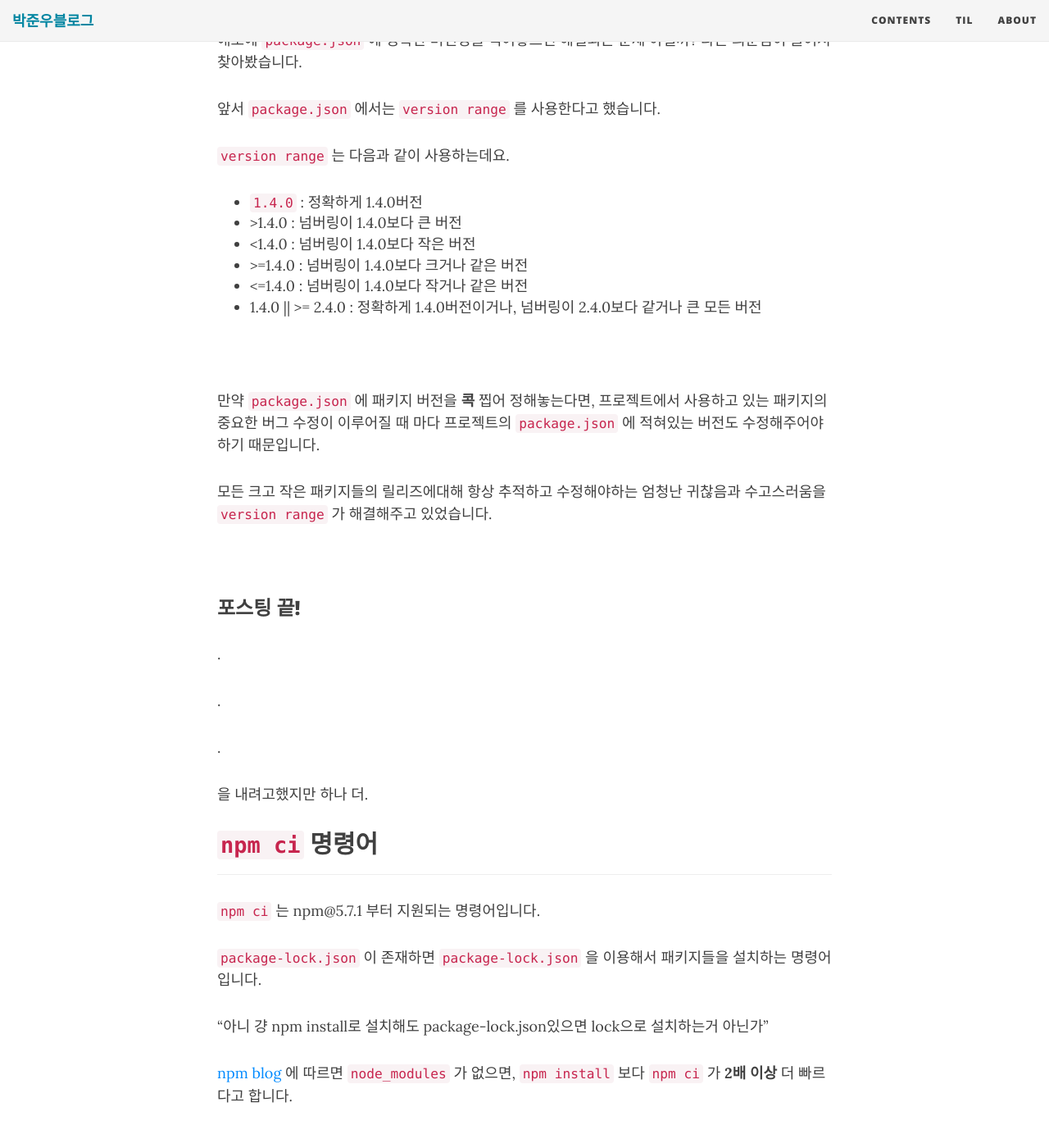
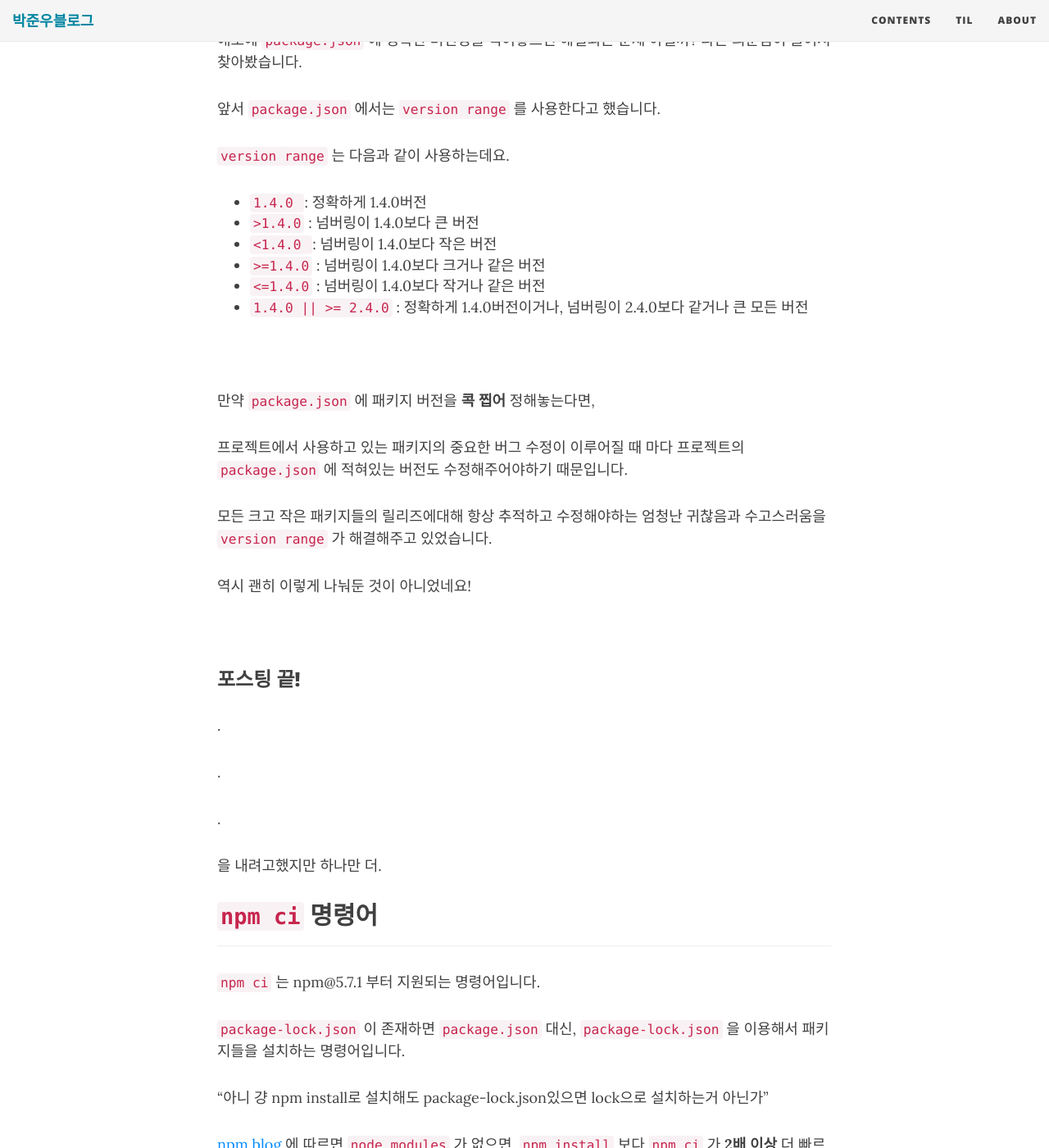
Before and after one commit to JUNWOO45/junwoo45.github.io.archived, a Jekyll site: the page built from _posts/2019-10-02-package-lock.md, in a window 1280 px wide and 1400 px high, scrolled down 3529 px. Shown: the whole window at 82% size. Built offline with Jekyll 4.4.1, drawn with Linux system fonts in a browser that asks for light colours; nearby versions of some CDN libraries; comment, search, counter and statistics services are not loaded.

Commit message:
문맥교정

```diff
--- a/_posts/2019-10-02-package-lock.md
+++ b/_posts/2019-10-02-package-lock.md
@@ -109,19 +109,22 @@ package-lock.json을 자주 봤지만 어떤 역할을 하는지 모르고 있
 
 `version range` 는 다음과 같이 사용하는데요.
 
-- `1.4.0` : 정확하게 1.4.0버전
-- \>1.4.0 : 넘버링이 1.4.0보다 큰 버전
-- <1.4.0 : 넘버링이 1.4.0보다 작은 버전
-- \>=1.4.0 : 넘버링이 1.4.0보다 크거나 같은 버전
-- <=1.4.0 : 넘버링이 1.4.0보다 작거나 같은 버전
-- 1.4.0 \|\| \>\= 2.4.0 : 정확하게 1.4.0버전이거나, 넘버링이 2.4.0보다 같거나 큰 모든 버전
+- `1.4.0 `: 정확하게 1.4.0버전
+- `>1.4.0` : 넘버링이 1.4.0보다 큰 버전
+- `<1.4.0 `: 넘버링이 1.4.0보다 작은 버전
+- `>=1.4.0` : 넘버링이 1.4.0보다 크거나 같은 버전
+- `<=1.4.0` : 넘버링이 1.4.0보다 작거나 같은 버전
+- `1.4.0 || >= 2.4.0` : 정확하게 1.4.0버전이거나, 넘버링이 2.4.0보다 같거나 큰 모든 버전
 
 <br>
 
-만약 `package.json` 에 패키지 버전을 **콕** 찝어 정해놓는다면,
+만약 `package.json` 에 패키지 버전을 **콕 찝어** 정해놓는다면,
+
 프로젝트에서 사용하고 있는 패키지의 중요한 버그 수정이 이루어질 때 마다 프로젝트의 `package.json` 에 적혀있는 버전도 수정해주어야하기 때문입니다.
 
 모든 크고 작은 패키지들의 릴리즈에대해 항상 추적하고 수정해야하는 엄청난 귀찮음과 수고스러움을 `version range` 가 해결해주고 있었습니다.
+
+역시 괜히 이렇게 나눠둔 것이 아니었네요!
 
 <br>
 
@@ -133,7 +136,7 @@ package-lock.json을 자주 봤지만 어떤 역할을 하는지 모르고 있
 
 .
 
-을 내려고했지만 하나 더.
+을 내려고했지만 하나만 더.
 
 ## `npm ci` 명령어
 
@@ -141,7 +144,7 @@ package-lock.json을 자주 봤지만 어떤 역할을 하는지 모르고 있
 
 `npm ci` 는 npm@5.7.1 부터 지원되는 명령어입니다.
 
-`package-lock.json` 이 존재하면 `package-lock.json` 을 이용해서 패키지들을 설치하는 명령어입니다.
+`package-lock.json` 이 존재하면 `package.json` 대신,  `package-lock.json` 을 이용해서 패키지들을 설치하는 명령어입니다.
 
 "아니 걍 npm install로 설치해도 package-lock.json있으면 lock으로 설치하는거 아닌가"
 
@@ -149,9 +152,13 @@ package-lock.json을 자주 봤지만 어떤 역할을 하는지 모르고 있
 
 ![package-lock4](../img/package-lock4.svg)
 
----
+<center>
+  <small>
+  	오오..
+  </small>
+</center>
 
-오오..
+<br>
 
 그래서 저도 사용해봤는데요.
 
@@ -187,9 +194,13 @@ production으로 빌드할때 node_modules가 항상 비워져있는 환경이
 
 .
 
+.
+
+.
+
 정말 끝.
 
-
+<br>
 
 ### Reference
 
```
